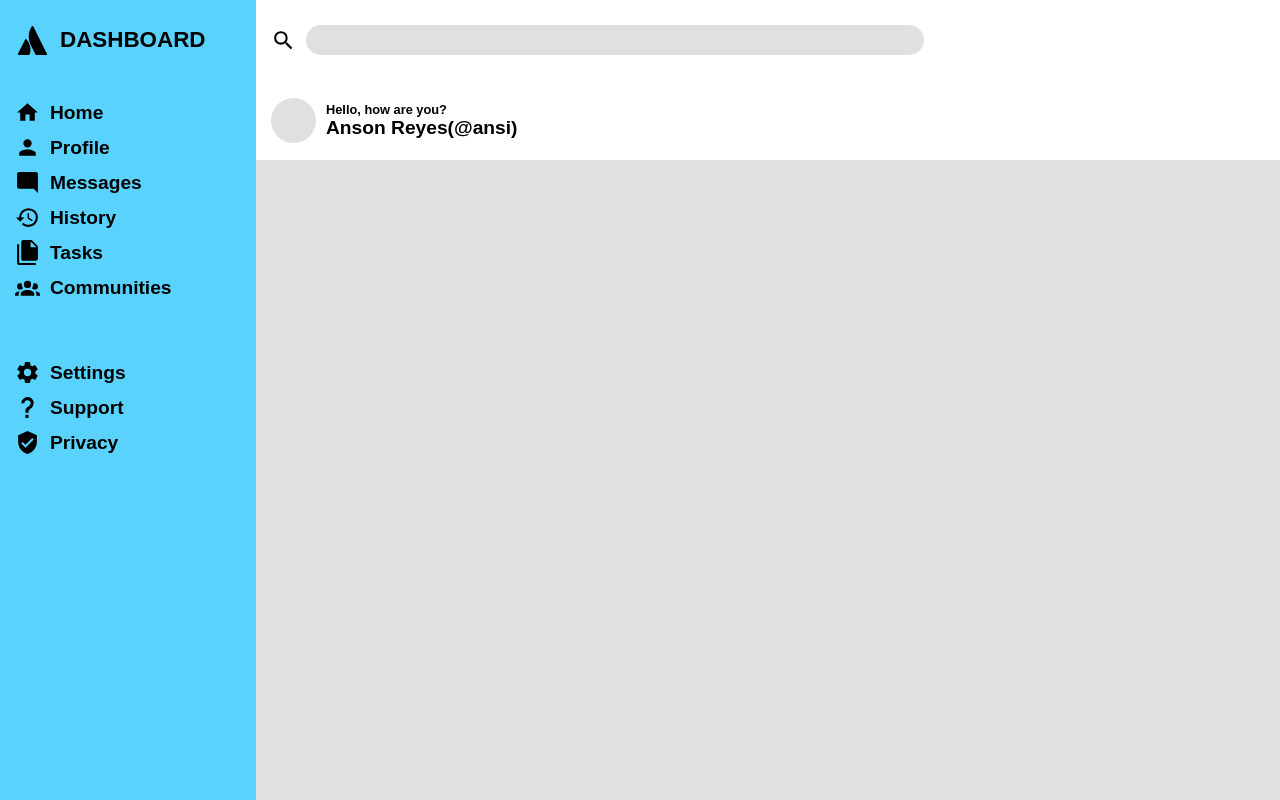
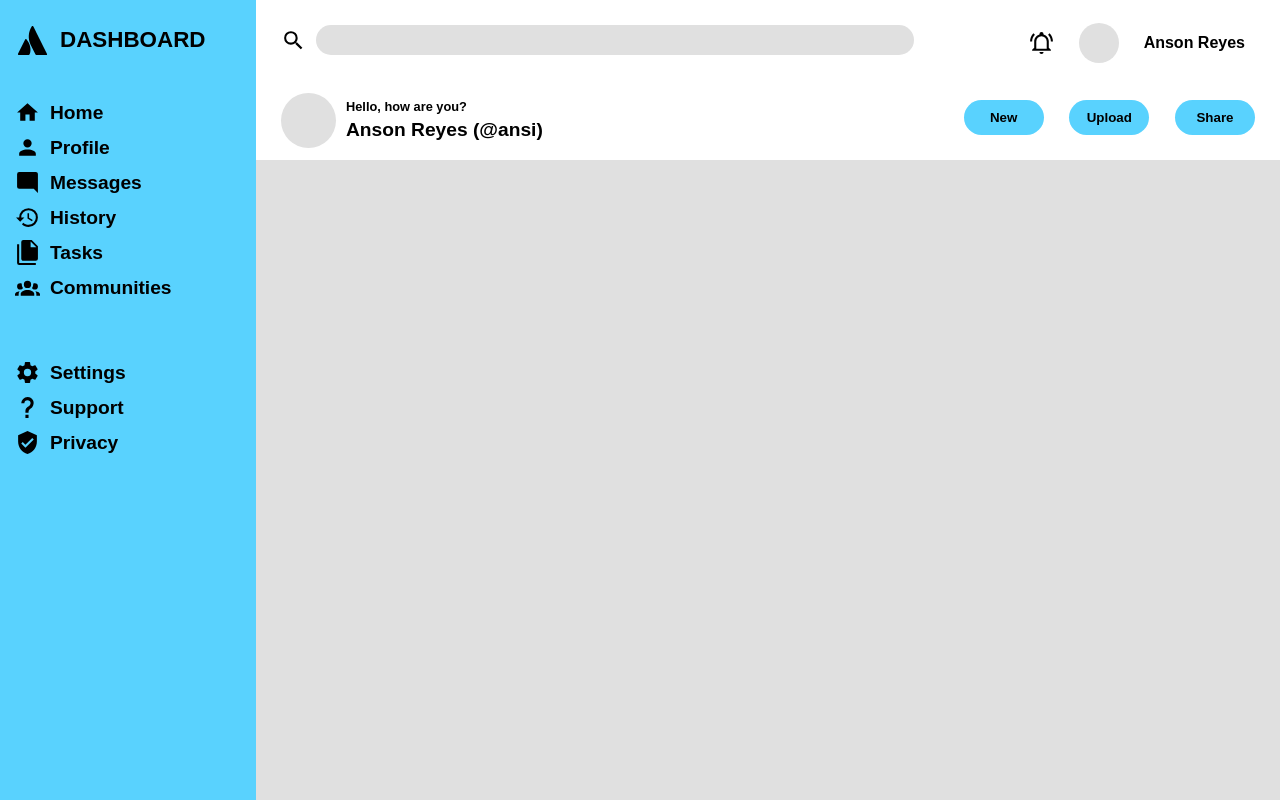
Before and after one commit to Ansi-Rez/admin_dashboard, a plain HTML site: page index.html in a window 1280 px wide. Drawn offline with Linux system fonts and the light colour scheme.

Commit message:
Finish header and start main

```diff
--- a/css/mystyle.css
+++ b/css/mystyle.css
@@ -109,8 +109,8 @@ ul
 
 .user-info .avi
 {
-    height:45px;
-    width:45px;
+    height:55px;
+    width:55px;
     border-radius:50%;
     background-color:#E0E0E0;
 }
@@ -123,6 +123,7 @@ ul
 .user-info p:nth-child(1)
 {
     font-size:0.8rem;
+    margin:0 0 5px 0;
 }
 
 .user-info p:nth-child(2)
@@ -134,18 +135,62 @@ ul
 {
     grid-row:1/3;
     grid-column:2/3;
+    display:grid;
+    grid-template-rows:1fr 1fr;
+    grid-template-columns:1fr;
+}
+
+.header-buttons > div:nth-child(1)
+{
+    display:flex;
+    justify-content:flex-end;
+    align-items:center;
+    gap:25px;
+}
+
+.header-buttons > div:nth-child(2)
+{
+    display:flex;
+    justify-content:space-between;
+    align-items:center;
+}
+
+.header-buttons button
+{
+    height:35px;
+    width:80px;
+    background-color:#59D2FE;
+    border-radius:20px;
+    border:none;
+    font-weight:600;;
+}
+
+.header-buttons .avi
+{
+    border-radius:50%;
+    height:40px;
+    width:40px;
+    background-color:#E0E0E0;
+}
+
+.header-buttons span
+{
+    font-weight:600;
+    margin:0 10px 0 0;
 }
 
 .searchbar,.user-info,.header-buttons
 {
-    padding:5px 15px 5px 15px;
+    padding:5px 25px 5px 25px;
 }
-
-
 
 .main-content
 {
     background-color:#E0E0E0;
     grid-row:2/3;
     grid-column:2/3;
+    padding:20px 15px 0 15px;
+    display:grid;
+    grid-template-columns:2fr 1fr;
+    grid-template-rows:1fr 1fr;
 }
--- a/index.html
+++ b/index.html
@@ -65,11 +65,22 @@
                     Hello, how are you?
                 </p>
                 <p>
-                    Anson Reyes(@ansi)
+                    Anson Reyes (@ansi)
                 </p>
                 </div>
             </div>
-            <div class="header-buttons"></div>
+            <div class="header-buttons">
+                <div>
+                    <img src="images/bell-ring-outline.svg" height="25px" width="25px">
+                    <div><div class="avi"></div></div>
+                    <span>Anson Reyes</span>
+                </div>
+                <div>
+                    <button type="button">New</button>
+                    <button type="button">Upload</button>
+                    <button type="button">Share</button>
+                </div>
+        </div>
         </div>
         <div class="main-content">
             <div class="projects"></div>
```
